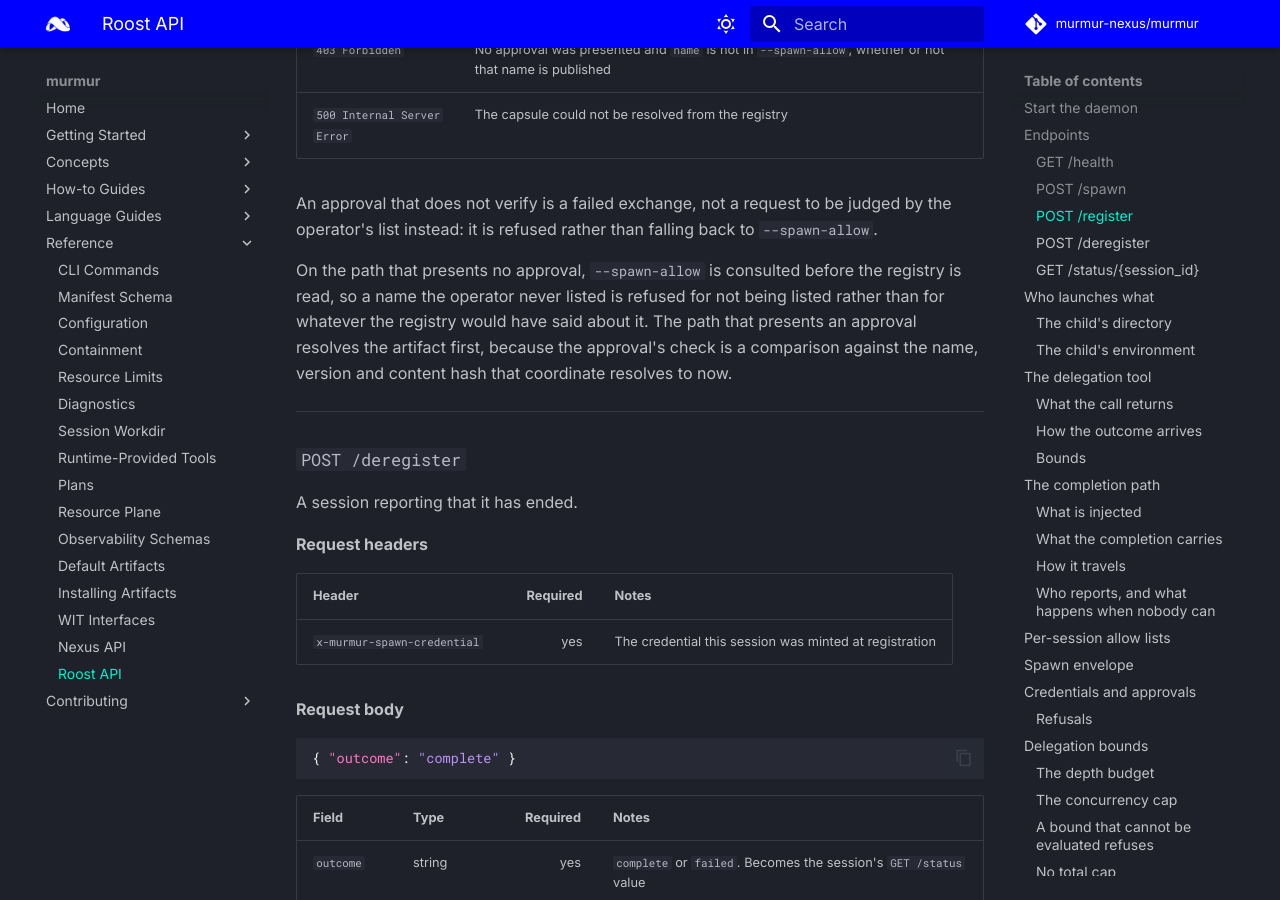
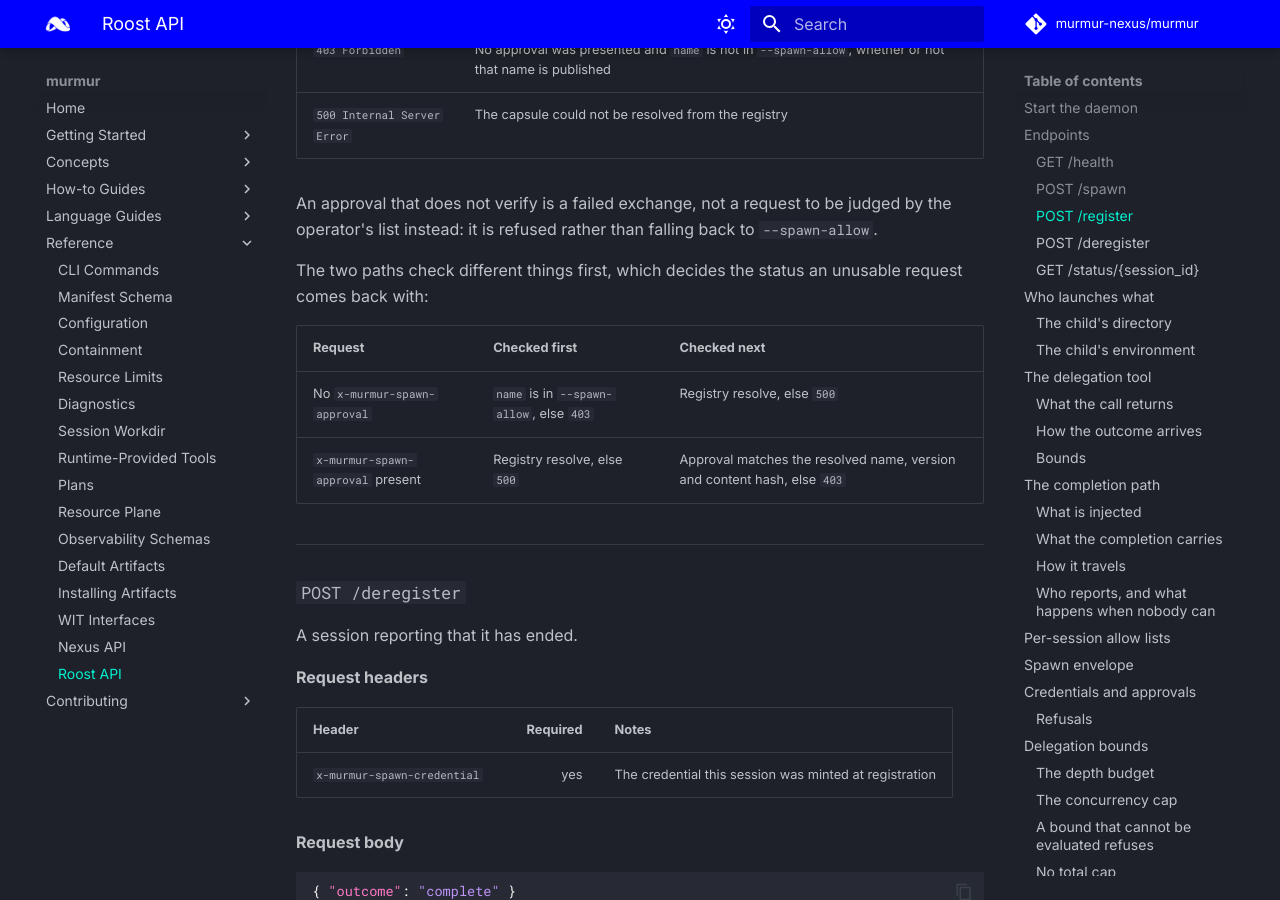
Before and after one commit to murmur-nexus/murmur, an MkDocs documentation site: the page built from docs/content/reference/roost-api.md, in a window 1280 px wide and 900 px high, scrolled down 4811 px. Built offline with MkDocs 1.6.1 and Material for MkDocs 9.7.7, drawn with Linux system fonts in a browser that asks for light colours; comment, search, counter and statistics services are not loaded.

Commit message:
checkpoint(#c30f9b45): Entering test stage
Signed-off-by: ewdegraaff <ewdegraaff@users.noreply.github.com>

```diff
--- a/docs/content/reference/roost-api.md
+++ b/docs/content/reference/roost-api.md
@@ -182,11 +182,13 @@ The session is now `running`, and the credential is what makes its `POST /spawn`
 An approval that does not verify is a failed exchange, not a request to be judged by the operator's
 list instead: it is refused rather than falling back to `--spawn-allow`.
 
-On the path that presents no approval, `--spawn-allow` is consulted before the registry is read, so
-a name the operator never listed is refused for not being listed rather than for whatever the
-registry would have said about it. The path that presents an approval resolves the artifact first,
-because the approval's check is a comparison against the name, version and content hash that
-coordinate resolves to now.
+The two paths check different things first, which decides the status an unusable request comes
+back with:
+
+| Request | Checked first | Checked next |
+|---|---|---|
+| No `x-murmur-spawn-approval` | `name` is in `--spawn-allow`, else `403` | Registry resolve, else `500` |
+| `x-murmur-spawn-approval` present | Registry resolve, else `500` | Approval matches the resolved name, version and content hash, else `403` |
 
 ---
 
```
